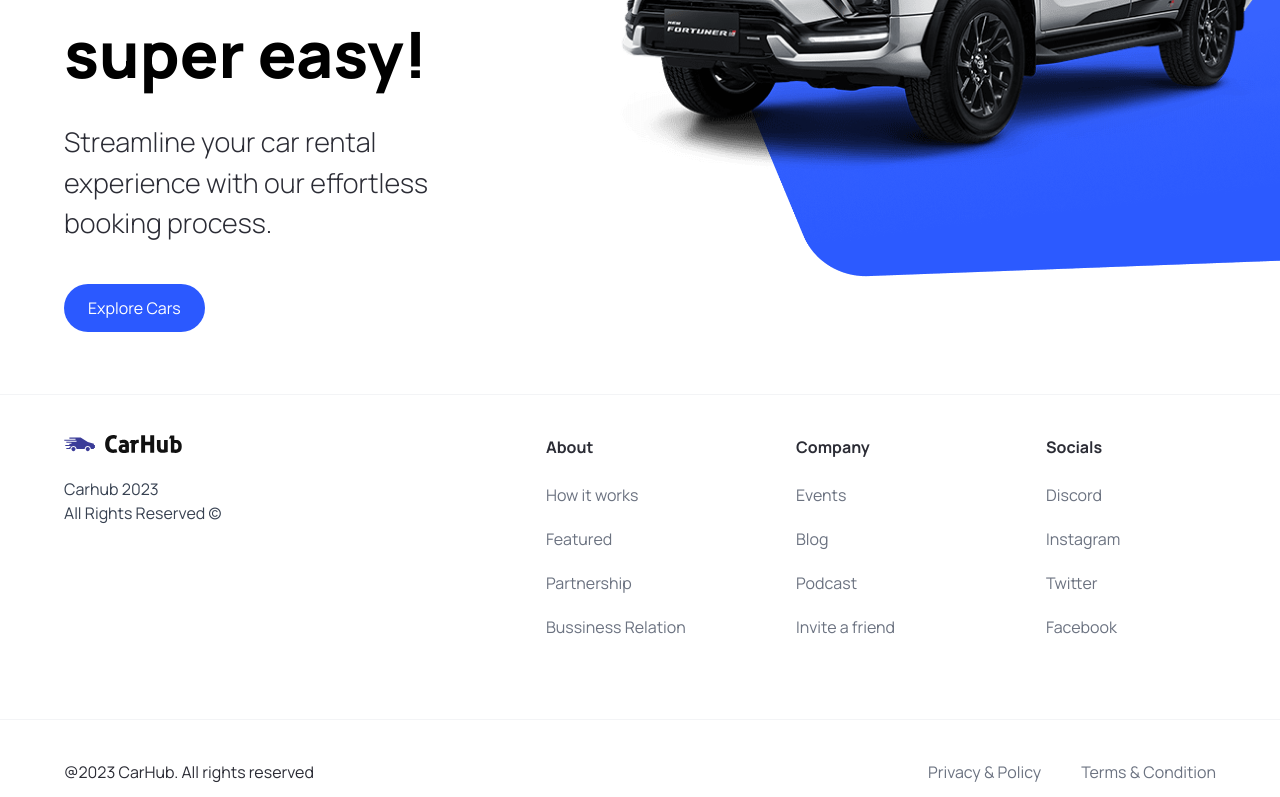
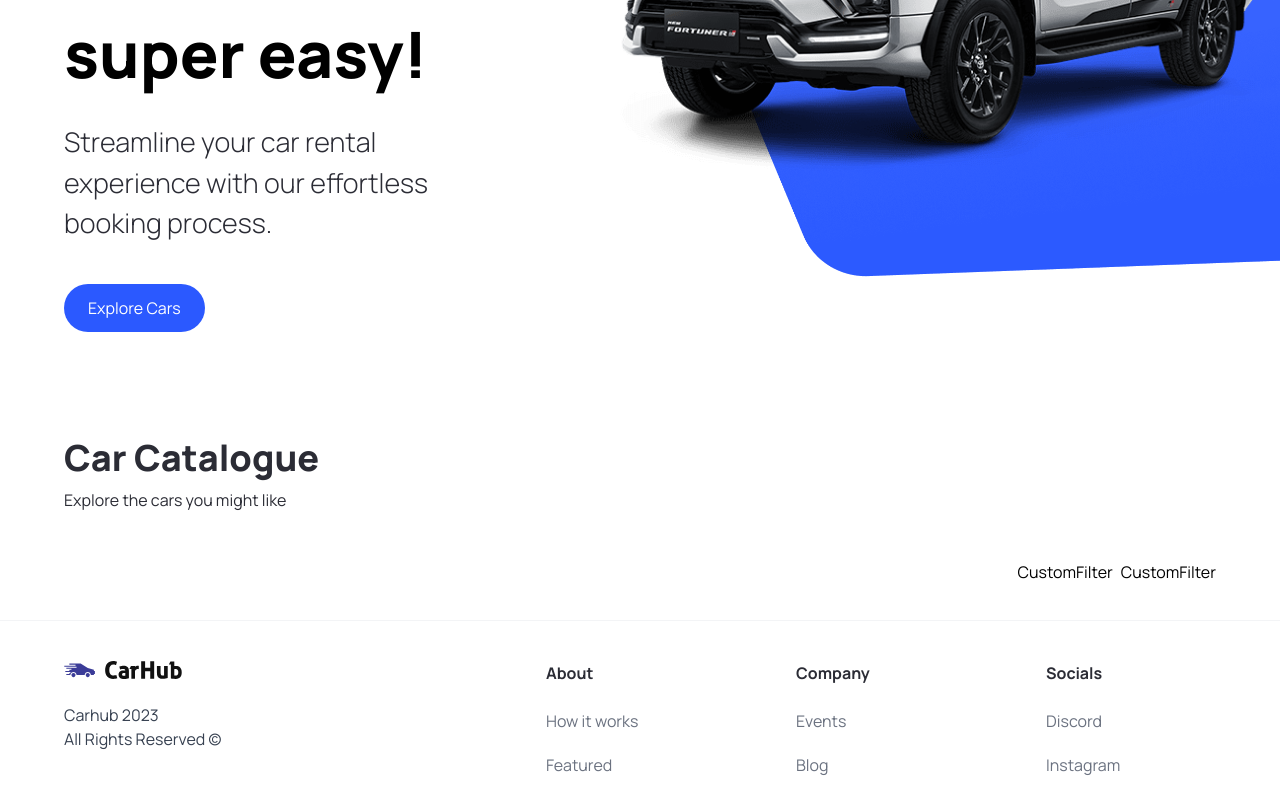
Before and after one commit to Samath97/car_showcase, a Next.js app: page / in a window 1280 px wide. Shown: the part 426-1223 px from the top of the page. Built offline with nearby package versions, Linux system fonts and the light colour scheme.

Commit message:
searchbar and searchmanufacturer init commit

```diff
--- a/app/page.tsx
+++ b/app/page.tsx
@@ -1,11 +1,29 @@
-import Image from "next/image";
-
-import { Hero } from "@/components";
+import { CustomFilter, Hero, SearchBar } from "@/components";
 
 export default function Home() {
   return (
     <main className="overflow-hidden">
       <Hero />
+
+      <div className="mt-12 padding-x padding-y max-width" id="discover">
+        <div className="home__text-container">
+          <h1 className="text-4xl font-extrabold">
+            Car Catalogue
+          </h1>
+          <p>Explore the cars you might like</p>
+        </div>
+
+        <div className="home__filters">
+          <SearchBar />
+
+          <div
+            className="home__filter-container">
+              <CustomFilter title="fuel" />
+              <CustomFilter title="year" />
+          </div>
+
+        </div>
+      </div>
     </main>
   );
 }
--- /dev/null
+++ b/components/CustomFilter.tsx
@@ -0,0 +1,9 @@
+import React from 'react'
+
+const CustomFilter = () => {
+  return (
+    <div>CustomFilter</div>
+  )
+}
+
+export default CustomFilter
--- /dev/null
+++ b/components/SearchBar.tsx
@@ -0,0 +1,24 @@
+"use client";
+
+import { useState } from 'react';
+
+import SearchManufacturer from "./SearchManufacturer";
+
+const SearchBar = () => {
+    const [manufacturer, setManufacturer] = useState('');
+
+    const handleSearch = () => {}
+
+  return (
+    <form className="searchbar" onSubmit={handleSearch}>
+        <div className="searchbar__item">
+            <SearchManufacturer
+                manufacturer={manufacturer}
+                setManufacturer={setManufacturer}
+            />
+        </div>
+    </form>
+  )
+}
+
+export default SearchBar
--- /dev/null
+++ b/components/SearchManufacturer.tsx
@@ -0,0 +1,19 @@
+'use client';
+
+import { Combobox, Transition } from '@headlessui/react';
+
+import { SearchManufacturerProps } from '@/types'
+
+const SearchManufacturer = ({manufacturer, setManufacturer}: SearchManufacturerProps) => {
+  return (
+    <div className="search-manufacturer">
+        <Combobox>
+            <div className='relative w-full'>
+
+            </div>
+        </Combobox>
+    </div>
+  )
+}
+
+export default SearchManufacturer
--- a/components/index.ts
+++ b/components/index.ts
@@ -2,10 +2,16 @@
 import CustomButton from './CustomButton';
 import Navbar from './Navbar';
 import Footer from './Footer';
+import SearchBar from './SearchBar';
+import CustomFilter from './CustomFilter';
+import SearchManufacturer from './SearchManufacturer';
 
 export {
     Hero,
     CustomButton,
     Navbar,
     Footer,
+    SearchBar,
+    CustomFilter,
+
 }
--- a/types/index.ts
+++ b/types/index.ts
@@ -7,3 +7,8 @@
     MouseEventHandler<HTMLButtonElement>;
     btnType?: "button" | "submit";
 }
+
+export interface SearchManufacturerProps {
+    manufacturer: string;
+    setManufacturer: (manufacturer: string) => void;
+}
```
Also changed, not shown: package.json (+5 -4 lines), 1 other file (tests, documents, lock files or other folders).
